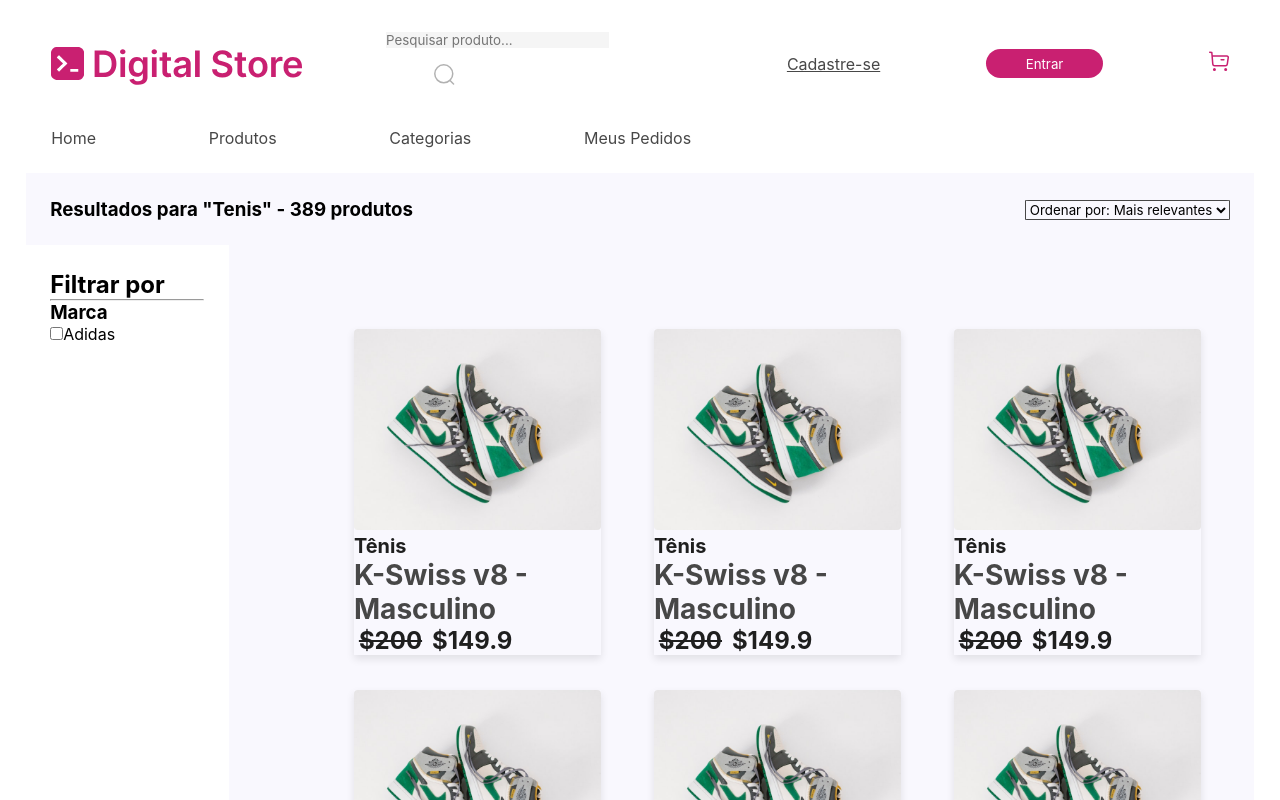
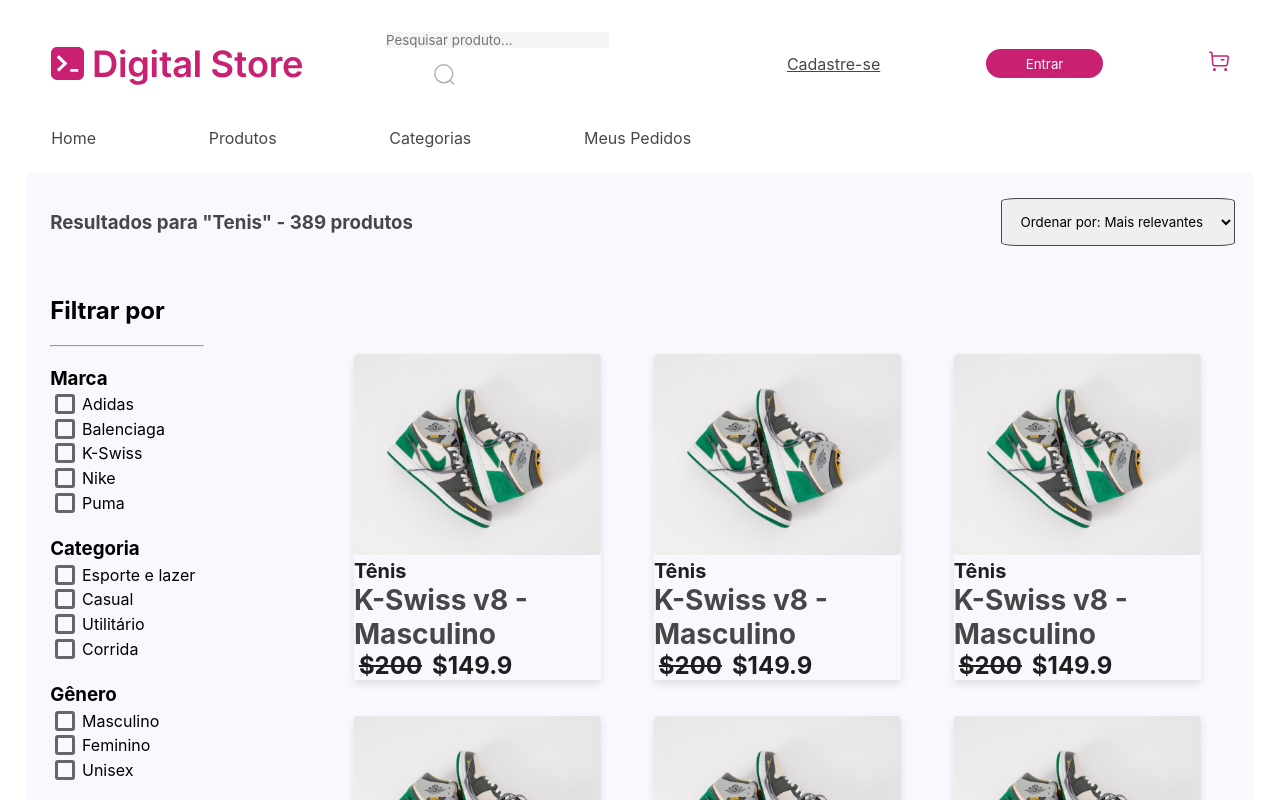
Before and after one commit to laisdeveloper/store-geracao-tech, a React (Vite) app: page /products in a window 1280 px wide. Shown: the top 800 px of the page. Built offline with nearby package versions, Linux system fonts and the light colour scheme.

Commit message:
Finalizando pagina de produtos

```diff
--- a/src/App.css
+++ b/src/App.css
@@ -247,6 +247,9 @@
         box-shadow: 0 8px 16px rgba(0, 0, 0, 0.2);
     }
 }
+#h4discount{
+    color: #8F8F8F;
+}
 #descricaoCard{
     flex-wrap: wrap;
     font-size: 24px;
@@ -275,15 +278,6 @@
     margin: 2%;
     background-color: #F9F8FE;
 }
-.filter {
-    padding-top: 2%;
-    padding-left: 2%;
-    width: 15%;
-    padding-right: 2%;
-    input {
-        background-color: #C92071;
-    }
-}
 .BodyProducts{
     display: flex;
 }
@@ -293,6 +287,13 @@
     justify-content:space-between;
     align-items: center;
     padding: 2%;
+    color: #474747;
+}
+#iconFilterMobile{
+    display: none;
+}
+#h3quantityProducts {
+    font-weight: bold;
 }
 #results {
     h3{
@@ -300,15 +301,48 @@
     }
 }
 #ordenar {
+    display: flex;
+    justify-items: center;
+    margin-right: 2%;
     select {
         border-color: #474747;
-        background-color: transparent;
         border-radius: 2%;
+        padding: 7%;
+        border-radius: 7%;
+        margin-right: 7%;
     }
 }
 
-.filter{
-    background-color:#FFFFFF;
+.filter {
+    padding-top: 2%;
+    padding-left: 2%;
+    width: 15%;
+    padding-right: 2%;
+}
+.checkbox {
+    display: flex;
+    margin: 3%;
+    align-items: center;
+}
+.checkbox input {
+    width: 20px;
+    height: 20px;
+    margin-right: 5%;
+    appearance: none;
+    border:solid #666666;
+    border-radius: 15%;
+    cursor: pointer;
+}
+.checkbox input[type="radio"] {
+    border-radius: 50%;
+}
+.checkbox input:checked{
+    background-color: #C92071; /* Cor #C92071 quando marcado */
+    border-color: #C92071;
+}
+.checkbox input[type="checkbox"]:checked::after {
+    content: '✔';
+    color: #FFFFFF;
 }
 
 #footer {
@@ -456,4 +490,13 @@
     .filter {
         display: none;
     }
+    .NavProducts{
+        flex-flow: column-reverse wrap;
+    }
+    #ordenar {
+        margin: 4%;
+    }
+    #iconFilterMobile{
+        display: inline-block;
+    }
 }
--- a/src/components/ProductCard.jsx
+++ b/src/components/ProductCard.jsx
@@ -8,7 +8,7 @@
           <h5>Tênis</h5>
           <h3>{name}</h3>
           <h4 id="discount">{price}</h4>
-          {priceDiscount && <h4>{priceDiscount}</h4>}
+          {priceDiscount && <h4 id="h4discount">{priceDiscount}</h4>}
         </div>
       </div>
     );
--- a/src/components/SearchProducts.jsx
+++ b/src/components/SearchProducts.jsx
@@ -11,32 +11,57 @@
         </div>
     )
 }
-
-const Filter = ({filters}) => {
-    return(
+const Filter = () => {
+    return (
         <div className="filter">
-            <h2>Filtrar por</h2>
-            <hr></hr>
+            <h2>Filtrar por</h2><br></br>
+            <hr /><br></br>
 
             <h3>Marca</h3>
-            <Item id="filter" name="Adidas" type="checkbox"/>
+            <Item id="adidas" name="marca" label="Adidas" type="checkbox" />
+            <Item id="balenciaga" name="marca" label="Balenciaga" type="checkbox" />
+            <Item id="kswiss" name="marca" label="K-Swiss" type="checkbox" />
+            <Item id="nike" name="marca" label="Nike" type="checkbox" />
+            <Item id="puma" name="marca" label="Puma" type="checkbox" /><br></br>
+
+            <h3>Categoria</h3>
+            <Item id="esporte" name="categoria" label="Esporte e lazer" type="checkbox" />
+            <Item id="casual" name="categoria" label="Casual" type="checkbox" />
+            <Item id="utilitario" name="categoria" label="Utilitário" type="checkbox" />
+            <Item id="corrida" name="categoria" label="Corrida" type="checkbox" /><br></br>
+
+            <h3>Gênero</h3>
+            <Item id="masculino" name="genero" label="Masculino" type="checkbox" />
+            <Item id="feminino" name="genero" label="Feminino" type="checkbox" />
+            <Item id="unisex" name="genero" label="Unisex" type="checkbox" /><br></br>
+
+            <h3>Estado</h3>
+            <Item id="novo" name="estado" label="Novo" type="radio" />
+            <Item id="usado" name="estado" label="Usado" type="radio" />
         </div>
     )
 }
-const Item = ({id, name, type}) => {
+
+const Item = ({ id, name, label, type }) => {
     return (
-        <>
-        <input type={type} id={id} name={id} />
-        <label htmlFor={id}>{name}</label>
-        </>
+        <div className="checkbox">
+            <input type={type} id={id} name={name} />
+            <label htmlFor={id}>{label}</label>
+        </div>
     )
 }
 
+
 const NavProducts = () => {
+    const showFilter = () => {
+        return (
+            <Filter />
+        )
+    }
     return(
         <div className="NavProducts">
             <div id="results">
-                <h3>Resultados para "Tenis" - </h3>
+                <h3 id="h3quantityProducts">Resultados para "Tenis" - </h3>
                 <h3>389 produtos</h3>
             </div>
             <div id="ordenar">
@@ -46,6 +71,9 @@
                     <option value="pricebigger">Ordenar por: Maior preço</option>
                     <option value="pricesmaller">Ordenar por: Menor preço</option>
                 </select>
+                <div id="iconFilterMobile" onClick={showFilter}>
+                    <a><img src="./homepage/body/icon/filtericon.svg" alt="icon filtro mobile"></img></a>
+                </div>
             </div>
         </div>
     )
```
Also changed, not shown: public/homepage/body/icon/filtericon.svg (added).
